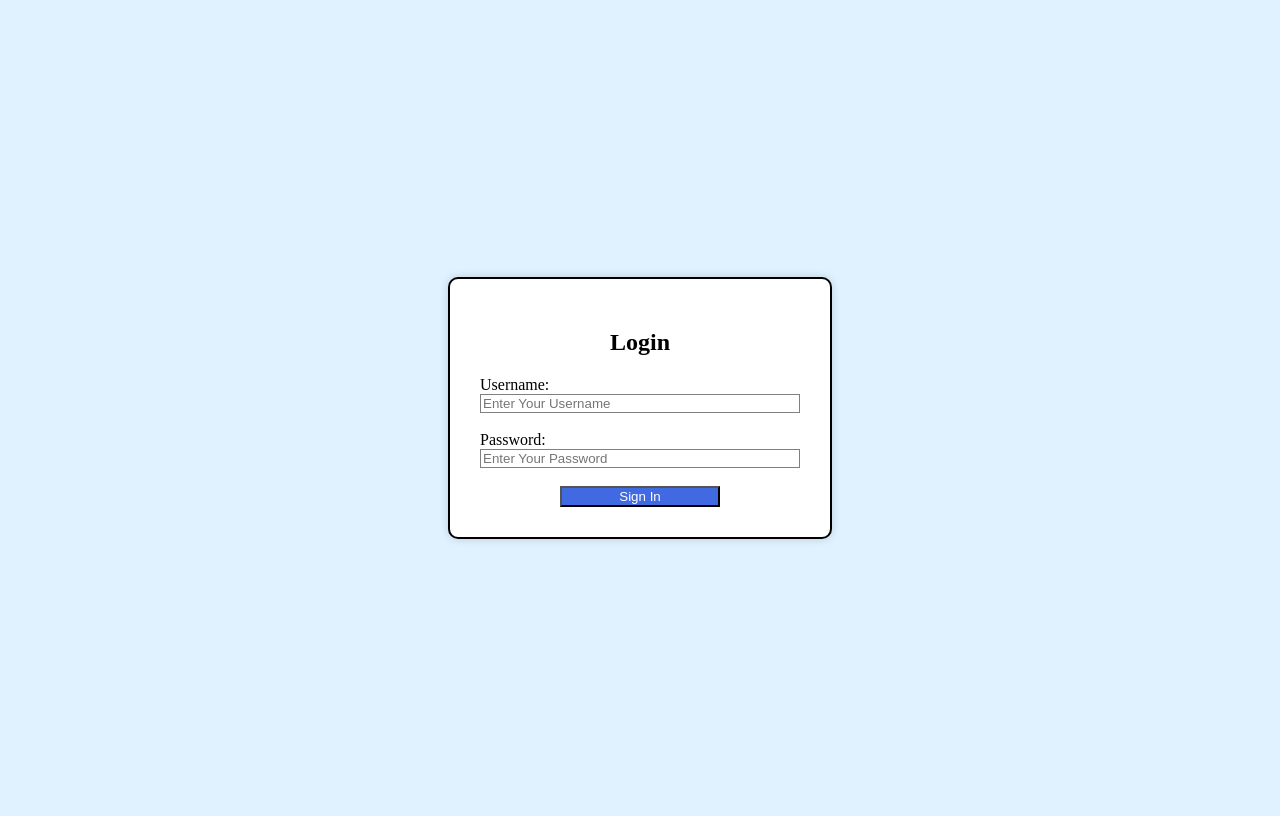
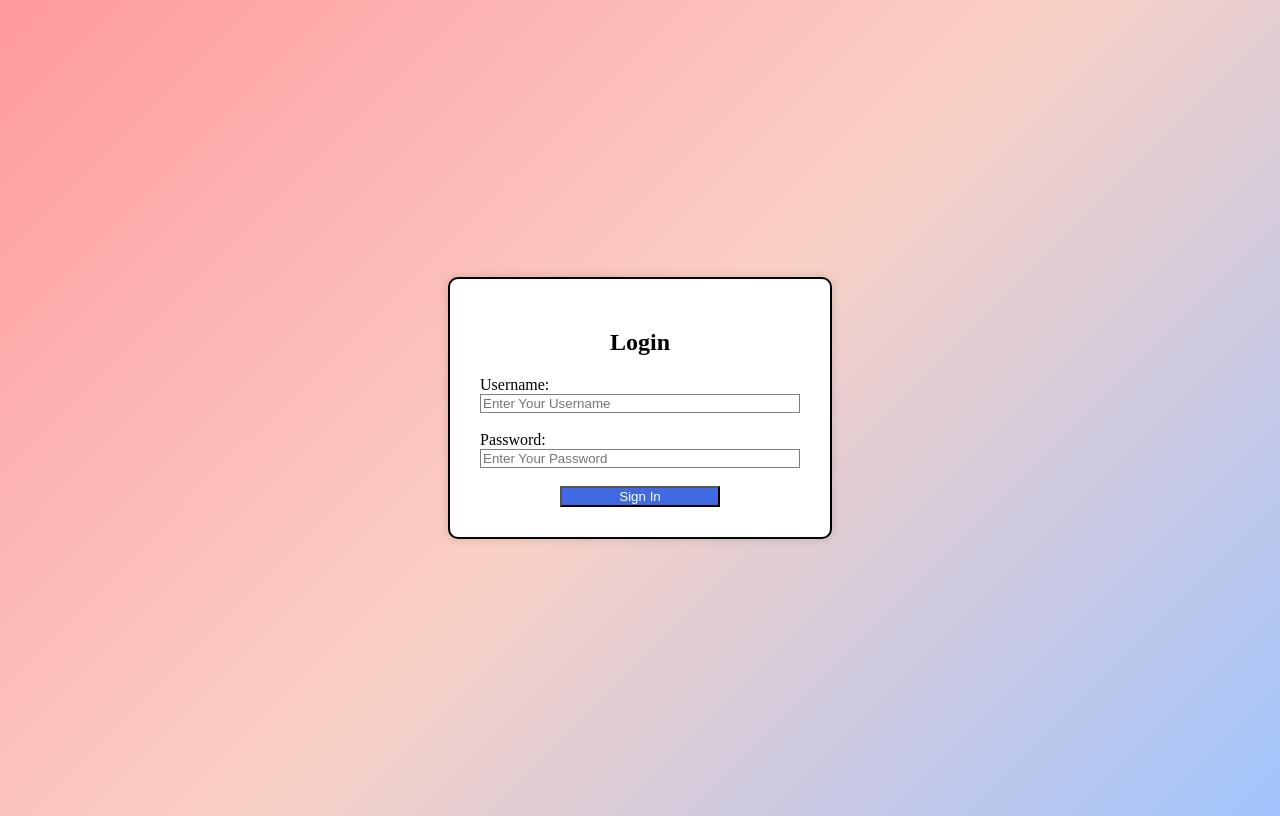
Before and after one commit to wdmcnamee22/csc337-movie-booking, a plain HTML site: page index.html in a window 1280 px wide. Drawn offline with Linux system fonts and the light colour scheme.

Commit message:
Update index.html

```diff
--- a/index.html
+++ b/index.html
@@ -5,7 +5,7 @@
     </head>
     <style>
         body{
-            background-color: #e0f2ff;
+            background: linear-gradient(135deg, #ff9a9e, #fad0c4, #a1c4fd);
             align-items: center;
             display: flex;
             justify-content: center;
@@ -55,4 +55,5 @@
 
         </div>
     </body>
+
 </html>
```
